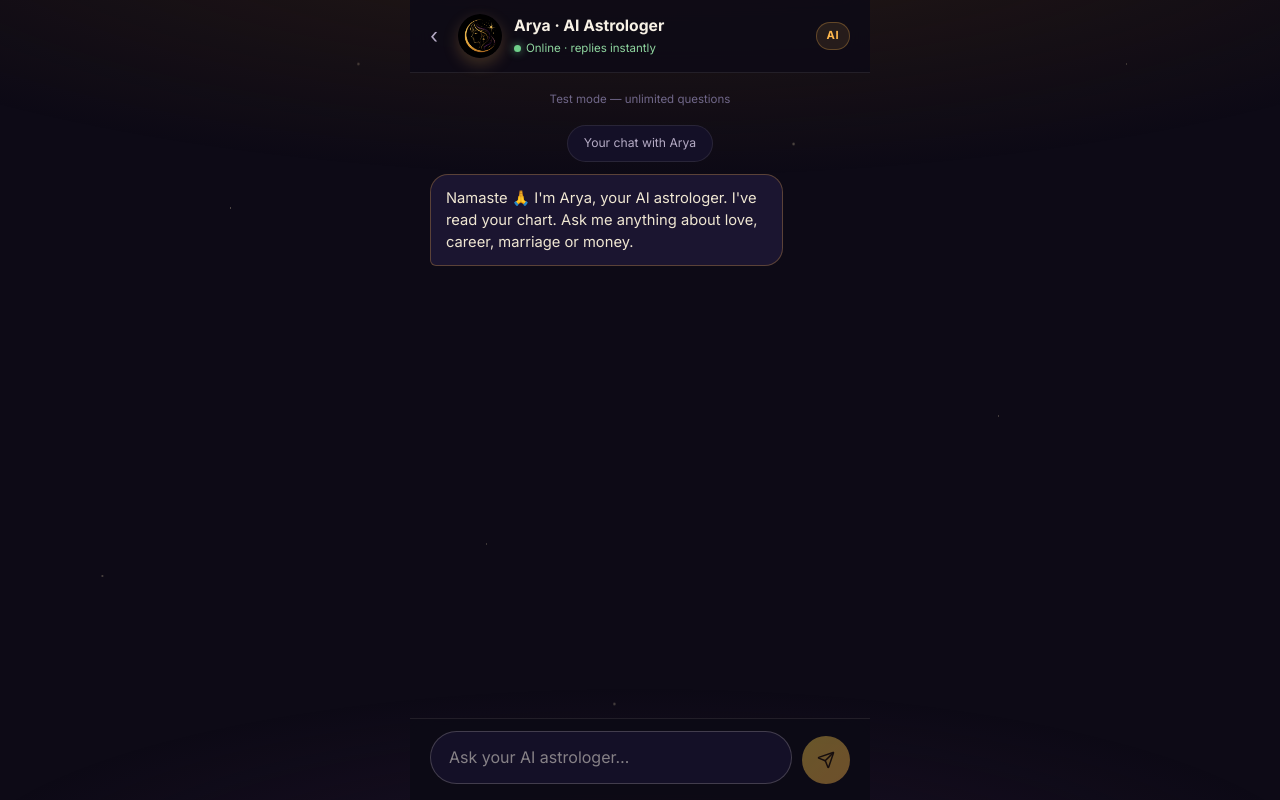
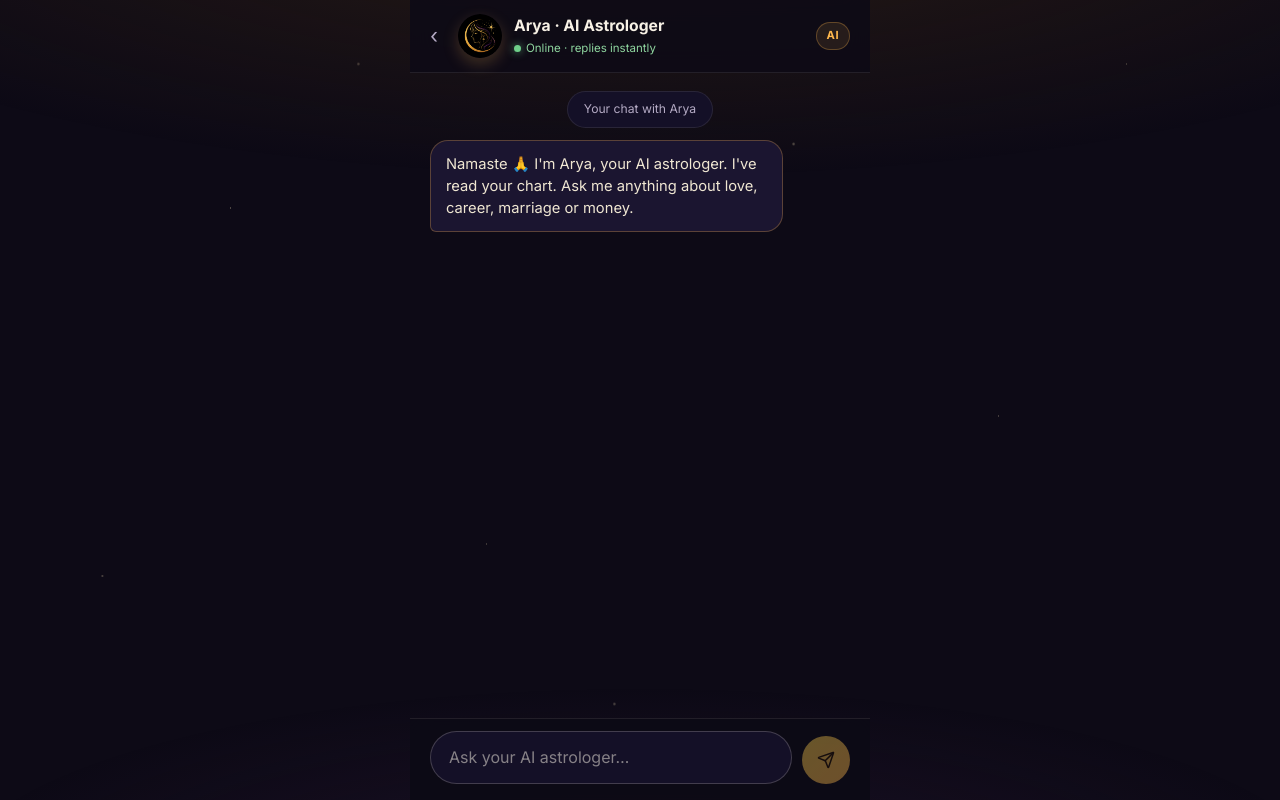
Before and after one commit to gotesgan/aijothis, a Next.js app: page /en/chat in a window 1280 px wide. Built offline with nearby package versions, Linux system fonts and the light colour scheme; a web font is replaced by a local one.

Commit message:
Remove 'Test mode — unlimited questions' dev label

```diff
--- a/src/app/[locale]/chat/page.tsx
+++ b/src/app/[locale]/chat/page.tsx
@@ -363,8 +363,6 @@ export default function ChatPage() {
       </header>
 
       <div className="chat-body" ref={bodyRef}>
-        <p className="chat-body__note">{t("freeNote")}</p>
-
         <div className="welcome-chip">{t("welcome")}</div>
 
         <div className="msg msg--ai">{t("greeting")}</div>
--- a/src/messages/en.json
+++ b/src/messages/en.json
@@ -74,7 +74,6 @@
   "Chat": {
     "title": "Arya · AI Astrologer",
     "status": "Online · replies instantly",
-    "freeNote": "Test mode — unlimited questions",
     "greeting": "Namaste 🙏 I'm Arya, your AI astrologer. I've read your chart. Ask me anything about love, career, marriage or money.",
     "inputPlaceholder": "Ask your AI astrologer…",
     "send": "Send",
--- a/src/messages/hi.json
+++ b/src/messages/hi.json
@@ -74,7 +74,6 @@
   "Chat": {
     "title": "आर्य · AI ज्योतिषी",
     "status": "ऑनलाइन · तुरंत जवाब",
-    "freeNote": "परीक्षण मोड — असीमित प्रश्न",
     "greeting": "नमस्ते 🙏 मैं आर्य हूँ, आपका AI ज्योतिषी। मैंने आपकी कुंडली पढ़ ली है। प्रेम, करियर, विवाह या धन के बारे में कुछ भी पूछिए।",
     "inputPlaceholder": "अपने AI ज्योतिषी से पूछें…",
     "send": "भेजें",
--- a/src/messages/mr.json
+++ b/src/messages/mr.json
@@ -74,7 +74,6 @@
   "Chat": {
     "title": "आर्य · AI ज्योतिषी",
     "status": "ऑनलाइन · तात्काळ उत्तरे",
-    "freeNote": "चाचणी मोड — अमर्याद प्रश्न",
     "greeting": "नमस्कार 🙏 मी आर्य, तुमचा AI ज्योतिषी. मी तुमची कुंडली वाचली आहे. प्रेम, करिअर, लग्न किंवा पैशाबद्दल काहीही विचारा.",
     "inputPlaceholder": "तुमच्या AI ज्योतिष्याला विचारा…",
     "send": "पाठवा",
```
